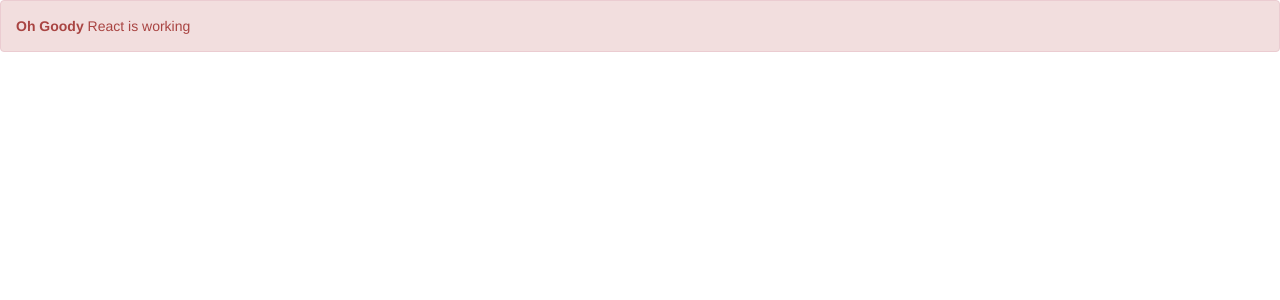
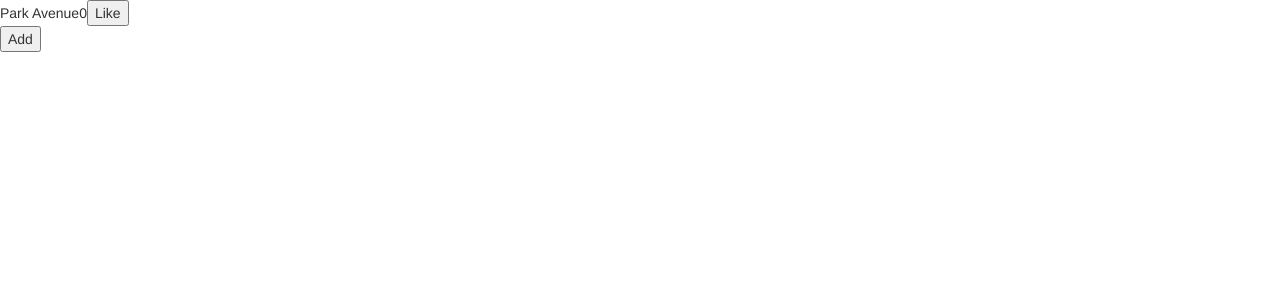
Before and after one commit to andymccullough/foodback, a React app: page / in a window 1280 px wide. Shown: the top 300 px of the page. Built offline with nearby package versions, Linux system fonts and the light colour scheme.

Commit message:
Redux working

```diff
--- /dev/null
+++ b/src/actions/HotelTableContainer.js
@@ -0,0 +1,6 @@
+export const addLike = (id) => {
+  return {
+    type: 'ADD_LIKE',
+    id
+  }
+}
--- /dev/null
+++ b/src/components/App.js
@@ -0,0 +1,8 @@
+import React from 'react';
+import HotelTableContainer from './HotelTableContainer';
+
+const App = () => (
+    <HotelTableContainer />
+)
+
+export default App
--- a/src/components/App.jsx
+++ /dev/null
@@ -1,16 +0,0 @@
-import React from 'react';
-
-class App extends React.Component{
-    constructor(){
-        super();
-    }
-    render(){
-        return(
-            <div className="alert alert-danger" role="alert">
-                <strong>Oh Goody</strong> React is working
-            </div>
-        )
-    }
-}
-
-export default App;
--- /dev/null
+++ b/src/components/HotelTable.js
@@ -0,0 +1,16 @@
+import React from 'react';
+
+const HotelTable = ({hotels, addLike}) => (
+    <div className="menu-table">
+        {hotels.map((hotel) => (
+            <div className="menu-table-row">
+                <span>{hotel.title}</span>
+                <span>{hotel.likes}</span>
+                <button onClick={() => addLike(hotel.id)}>Like</button>
+            </div>
+        ))}
+        <button>Add</button>
+    </div>
+);
+
+export default HotelTable;
--- /dev/null
+++ b/src/components/HotelTableContainer.js
@@ -0,0 +1,24 @@
+import {connect} from 'react-redux';
+import {addLike} from '../actions/HotelTableContainer';
+import HotelTable from './HotelTable';
+
+const mapStateToProps = (state) => {
+    return {
+        hotels: state.hotels
+    }
+};
+
+const mapDispatchToProps = (dispatch) => {
+    return {
+        addLike: (id) => {
+            dispatch(addLike(id))
+        }
+    }
+};
+
+const HotelTableContainer = connect(
+    mapStateToProps,
+    mapDispatchToProps
+)(HotelTable);
+
+export default HotelTableContainer;
--- a/src/index.js
+++ b/src/index.js
@@ -1,9 +1,16 @@
 import 'bootstrap/dist/css/bootstrap.css';
-import App from './components/App';
 import React from 'react';
 import ReactDOM from 'react-dom';
+import {Provider} from 'react-redux';
+import {createStore} from 'redux';
+import App from './components/App';
+import app from './reducers/app';
+
+let store = createStore(app);
 
 ReactDOM.render(
-    <App/>,
+    <Provider store={store}>
+        <App />
+    </Provider>,
     document.getElementById('root')
 );
--- /dev/null
+++ b/src/reducers/App.js
@@ -0,0 +1,8 @@
+import { combineReducers } from 'redux'
+import hotels from './hotels'
+
+const app = combineReducers({
+    hotels
+})
+
+export default app
--- /dev/null
+++ b/src/reducers/Hotels.js
@@ -0,0 +1,19 @@
+const initialState = [{
+   id: '1',
+   title: 'Park Avenue',
+   likes: 0
+}];
+
+const hotels = (state = initialState, action) => {
+  switch (action.type) {
+    case 'ADD_LIKE': {
+        return state.map(hotel =>
+            (hotel.id === action.id) ? Object.assign({}, hotel, {likes: hotel.likes + 1}) : hotel
+          )
+    }
+    default:
+      return state
+  }
+}
+
+export default hotels
```
